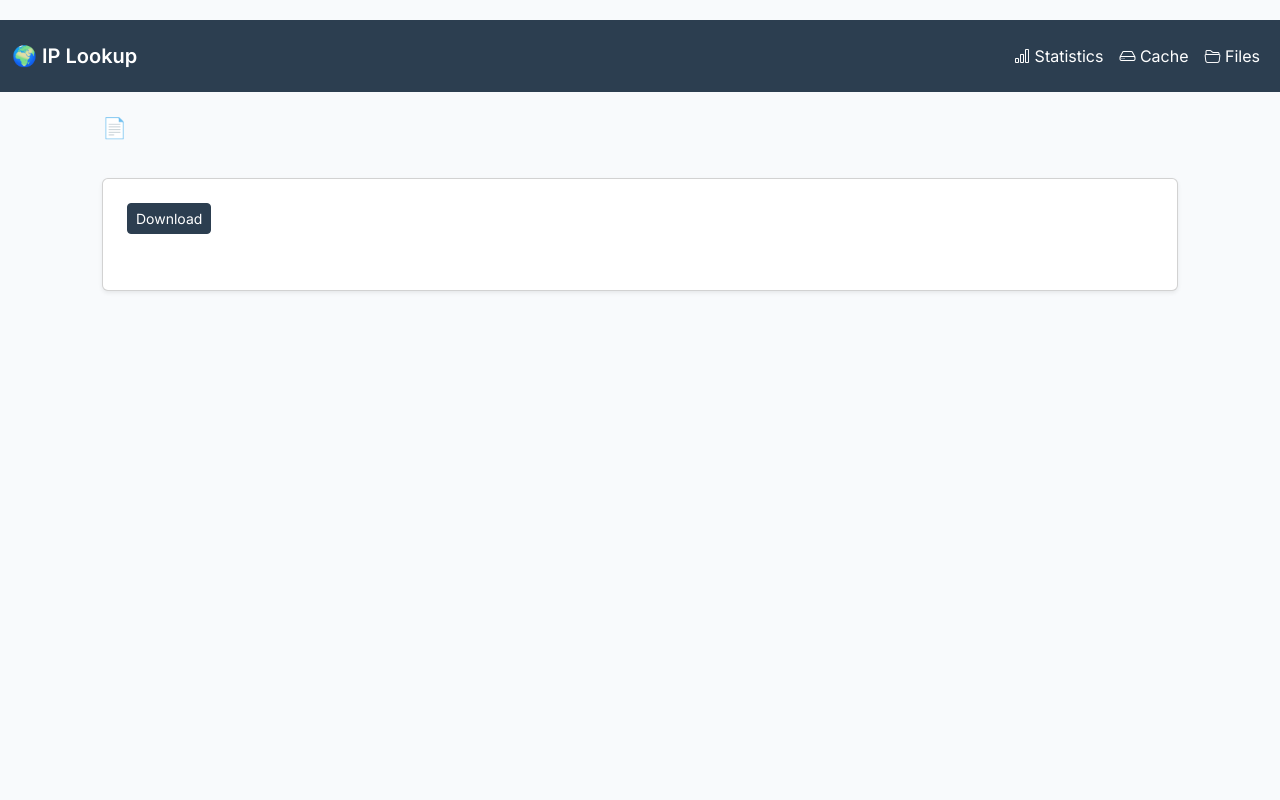
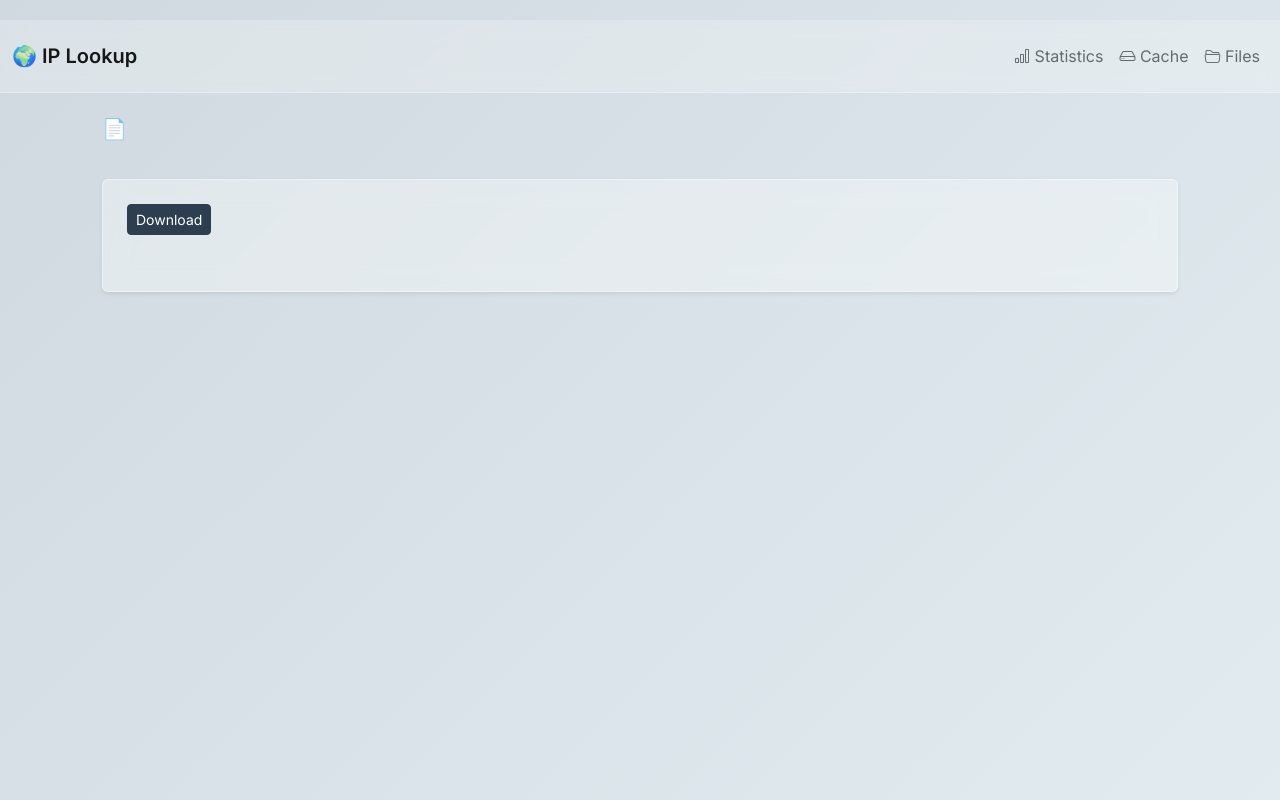
Before and after one commit to monyratha/ip-location-lookup-tool, a Python web app: template templates/view.html in a window 1280 px wide. Run offline with Jinja, Linux system fonts and the light colour scheme; the template is opened without the code that fills it, so the values that code supplies are empty; some libraries are stand-ins or nearby versions.

Commit message:
Apply glassmorphism style

```diff
--- a/static/style.css
+++ b/static/style.css
@@ -1,7 +1,8 @@
 body {
     font-family: 'Inter', sans-serif;
     padding-top: 20px;
-    background-color: #f8fafc;
+    background: linear-gradient(135deg, #cfd9df 0%, #e2ebf0 100%);
+    min-height: 100vh;
 }
 
 .container {
@@ -17,3 +18,16 @@ a {
 .likely-fake-row>th {
     background-color: #ed8b8b !important;
 }
+
+/* Glassmorphism styles */
+.glass-nav {
+    background: rgba(255, 255, 255, 0.25);
+    backdrop-filter: blur(10px);
+    border-bottom: 1px solid rgba(255, 255, 255, 0.3);
+}
+
+.card {
+    background: rgba(255, 255, 255, 0.35);
+    backdrop-filter: blur(12px);
+    border: 1px solid rgba(255, 255, 255, 0.4);
+}
--- a/templates/base.html
+++ b/templates/base.html
@@ -12,7 +12,7 @@
     {% block extra_head %}{% endblock %}
 </head>
 <body>
-    <nav class="navbar navbar-expand-lg navbar-dark bg-primary mb-4">
+    <nav class="navbar navbar-expand-lg navbar-light glass-nav mb-4">
         <div class="container-fluid">
             <a class="navbar-brand fw-bold" href="{{ url_for('index') }}">🌍 IP Lookup</a>
             <button class="navbar-toggler" type="button" data-bs-toggle="collapse" data-bs-target="#mainNav" aria-controls="mainNav" aria-expanded="false" aria-label="Toggle navigation">
```
